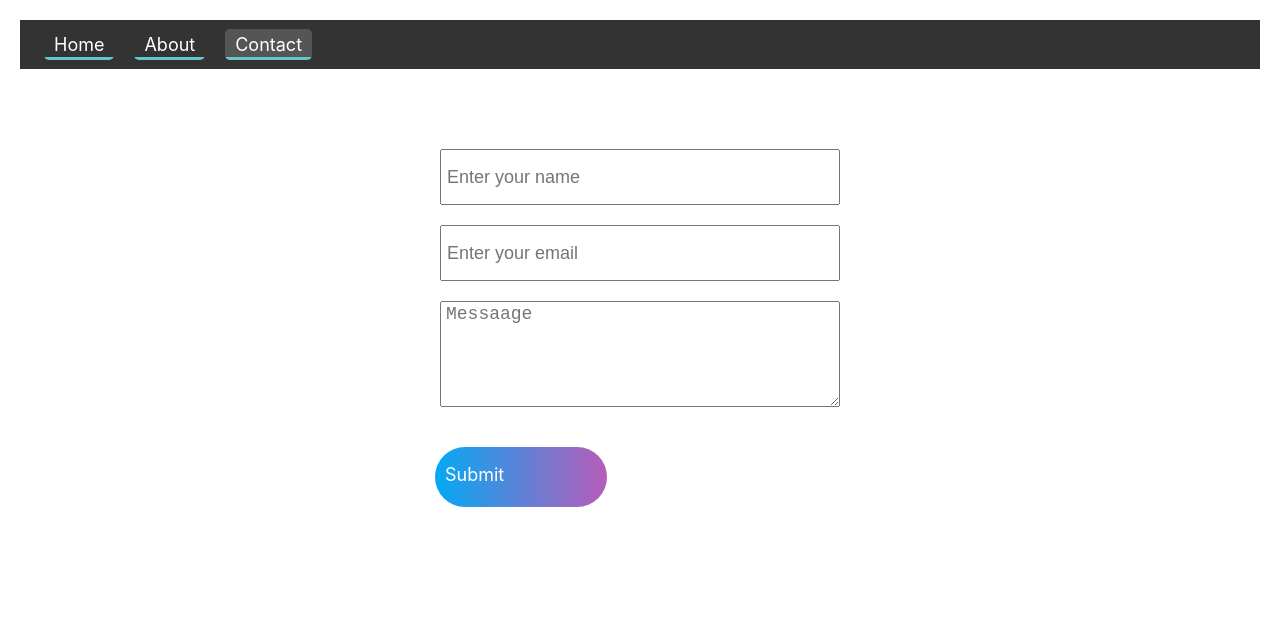
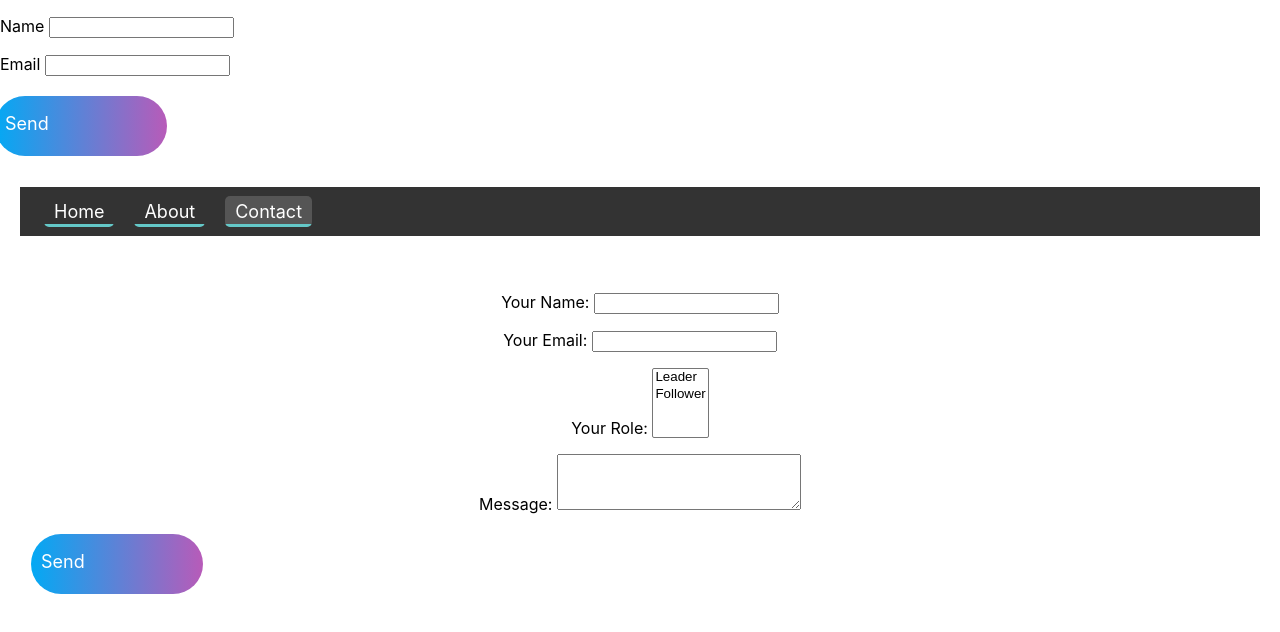
Before and after one commit to ArmeenF/eastside-turf-soccer-fields, a React (Create React App) app: page /Contact in a window 1280 px wide. Shown: the top 632 px of the page. Built offline with nearby package versions, Linux system fonts and the light colour scheme.

Commit message:
Update Contact form

```diff
--- a/public/index.html
+++ b/public/index.html
@@ -26,10 +26,16 @@
 </head>
 
 <body>
-  <form name='contactForm' netlify hidden>
-    <input type='text' name='name' />
-    <input type='email' name='email' />
-    <textarea name='message'></textarea>
+  <form name="contact" netlify>
+    <p>
+      <label>Name <input type="text" name="name" /></label>
+    </p>
+    <p>
+      <label>Email <input type="email" name="email" /></label>
+    </p>
+    <p>
+      <button type="submit">Send</button>
+    </p>
   </form>
   <noscript>You need to enable JavaScript to run this app.</noscript>
   <div id="root"></div>
--- a/src/pages/Contact/contact.js
+++ b/src/pages/Contact/contact.js
@@ -3,32 +3,27 @@
 
 const Contact = () => {
     return (
-        <form
-            method='POST'
-            name='contactform'
-            className='contactForm'>
+        <form name="contact" method="POST" netlify>
+            <p>
+                <label>Your Name: <input type="text" name="name" /></label>
+            </p>
+            <p>
+                <label>Your Email: <input type="email" name="email" /></label>
+            </p>
+            <p>
+                <label>Your Role: <select name="role[]" multiple>
+                    <option value="leader">Leader</option>
+                    <option value="follower">Follower</option>
+                </select></label>
+            </p>
+            <p>
+                <label>Message: <textarea name="message"></textarea></label>
+            </p>
+            <p>
+                <button type="submit">Send</button>
+            </p>
+        </form>
 
-            <input
-                type='hidden'
-                name='form-name'
-                value='contactForm' />
-
-            <input
-                type='text'
-                name='name'
-                placeholder='Enter your name' />
-
-            <input
-                type='email'
-                name='email'
-                placeholder='Enter your email' />
-
-            <textarea
-                name='message'
-                placeholder='Messaage'></textarea>
-
-            <button type='submit'>Submit</button>
-        </form>
     );
 }
 
```
